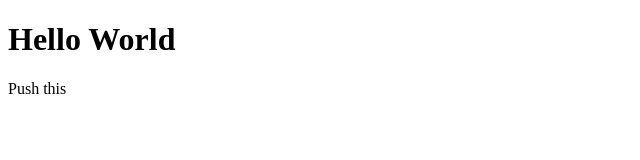
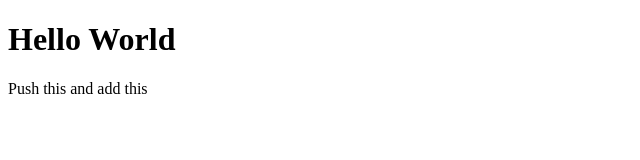
Before and after one commit to Od-26/learning-git, a plain HTML site: page index.html in a window 1280 px wide. Shown: the full height of the page, 0-640 px from the left. Drawn offline with Linux system fonts and the light colour scheme.

Commit message:
update index.html

```diff
--- a/index.html
+++ b/index.html
@@ -1,5 +1,5 @@
 <!DOCTYPE html>
 <html>
     <h1>Hello World</h1>
-    <p>Push this</p>
+    <p>Push this and add this</p>
 </html>
```
